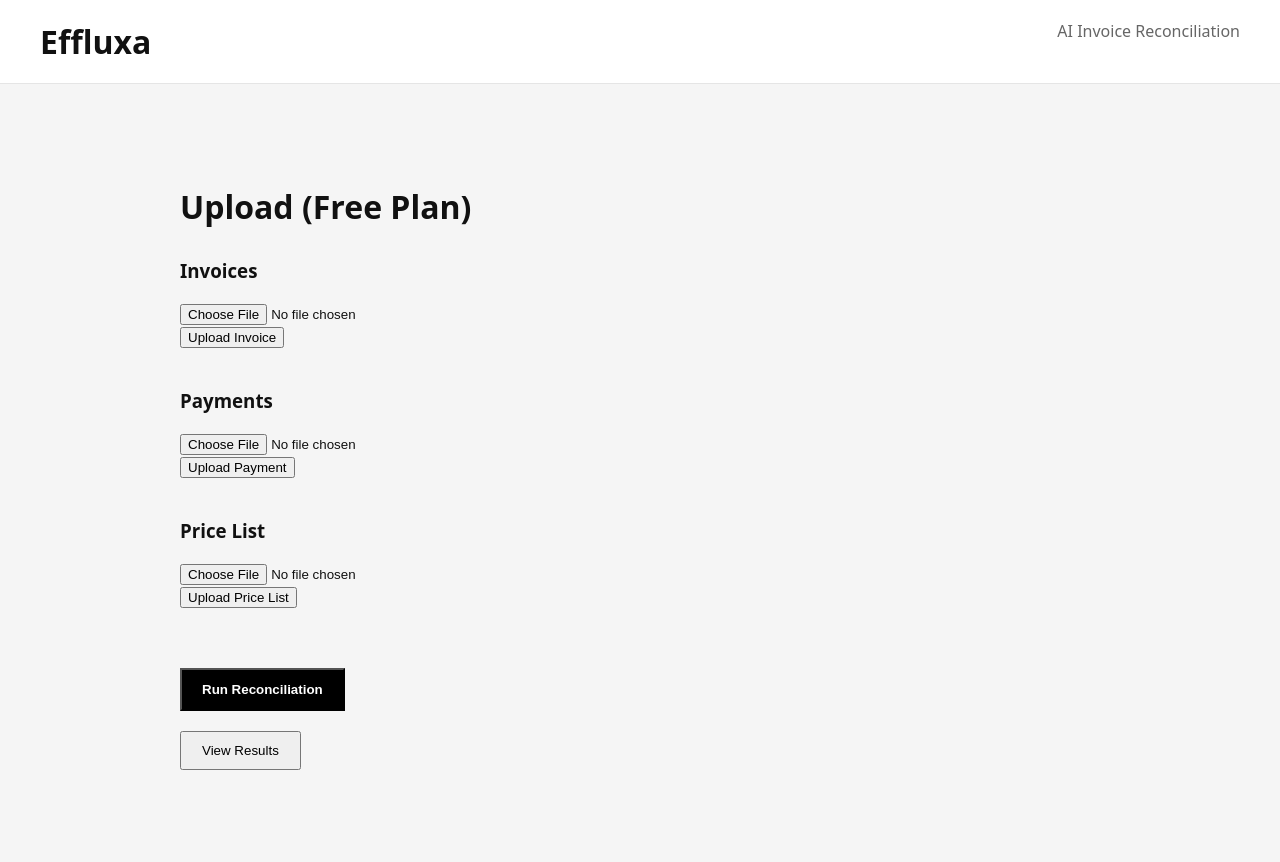
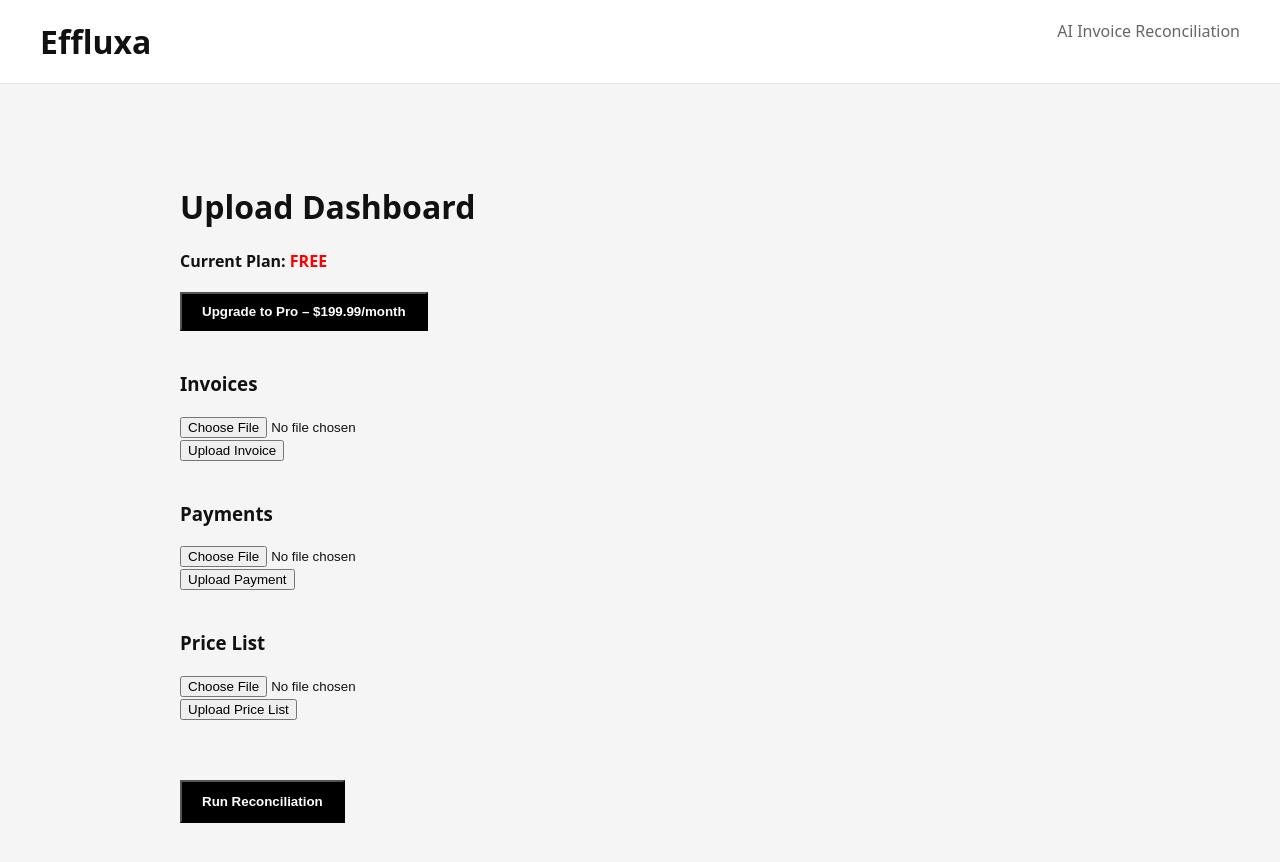
Before and after one commit to boskovasiljevic90/effluxa, a Next.js app: page /app/upload in a window 1280 px wide. Shown: the top 862 px of the page. Built offline with nearby package versions, Linux system fonts and the light colour scheme; no server answers; the database is empty.

Commit message:
add organization status endpoint

```diff
--- /dev/null
+++ b/app/api/organization/status/route.ts
@@ -0,0 +1,17 @@
+import { NextResponse } from "next/server";
+import { prisma } from "@/lib/prisma";
+
+export async function GET() {
+  const org = await prisma.organization.findUnique({
+    where: { id: "demo-org" },
+  });
+
+  if (!org) {
+    return NextResponse.json({ error: "Organization not found" }, { status: 404 });
+  }
+
+  return NextResponse.json({
+    plan: org.plan,
+    subscriptionStatus: org.subscriptionStatus,
+  });
+}
--- a/app/app/upload/page.tsx
+++ b/app/app/upload/page.tsx
@@ -1,22 +1,29 @@
 "use client";
 
-import { useState } from "react";
+import { useState, useEffect } from "react";
 
 export default function UploadPage() {
+  const [plan, setPlan] = useState<string>("free");
+  const [response, setResponse] = useState<any>(null);
+  const [runResponse, setRunResponse] = useState<any>(null);
+
   const [invoiceFile, setInvoiceFile] = useState<File | null>(null);
   const [paymentFile, setPaymentFile] = useState<File | null>(null);
   const [priceFile, setPriceFile] = useState<File | null>(null);
-  const [response, setResponse] = useState<any>(null);
-  const [runResponse, setRunResponse] = useState<any>(null);
+
+  useEffect(() => {
+    fetch("/api/organization/status")
+      .then((res) => res.json())
+      .then((data) => {
+        if (data.plan) setPlan(data.plan);
+      });
+  }, []);
 
   async function upload(kind: string, file: File | null) {
     if (!file) return alert("Select file first");
 
     const formData = new FormData();
     formData.append("file", file);
-
-    // ✅ ADD ORG ID
-    formData.append("orgId", "demo");
 
     const res = await fetch(`/api/upload/${kind}`, {
       method: "POST",
@@ -31,20 +38,56 @@ export default function UploadPage() {
     const res = await fetch("/api/reconcile/run", {
       method: "POST",
       headers: { "Content-Type": "application/json" },
-      body: JSON.stringify({ orgId: "demo" }),
+      body: JSON.stringify({ orgId: "demo-org" }),
     });
 
     const data = await res.json();
     setRunResponse(data);
   }
 
+  async function upgradeToPro() {
+    const res = await fetch("/api/stripe/checkout", {
+      method: "POST",
+      headers: { "Content-Type": "application/json" },
+      body: JSON.stringify({ orgId: "demo-org" }),
+    });
+
+    const data = await res.json();
+    if (data.url) {
+      window.location.href = data.url;
+    }
+  }
+
   return (
     <div style={{ padding: 40 }}>
       <h1 style={{ fontSize: 32, fontWeight: 800 }}>
-        Upload (Free Plan)
+        Upload Dashboard
       </h1>
 
-      <div style={{ marginTop: 30 }}>
+      <div style={{ marginTop: 10, fontWeight: 600 }}>
+        Current Plan:{" "}
+        <span style={{ color: plan === "pro" ? "green" : "red" }}>
+          {plan.toUpperCase()}
+        </span>
+      </div>
+
+      {plan === "free" && (
+        <div style={{ marginTop: 20 }}>
+          <button
+            onClick={upgradeToPro}
+            style={{
+              background: "black",
+              color: "white",
+              padding: "10px 20px",
+              fontWeight: 600,
+            }}
+          >
+            Upgrade to Pro – $199.99/month
+          </button>
+        </div>
+      )}
+
+      <div style={{ marginTop: 40 }}>
         <h3>Invoices</h3>
         <input type="file" onChange={(e) => setInvoiceFile(e.target.files?.[0] || null)} />
         <br />
@@ -91,14 +134,6 @@ export default function UploadPage() {
         </pre>
       )}
 
-      <div style={{ marginTop: 20 }}>
-        <a href="/app/results">
-          <button style={{ padding: "10px 20px" }}>
-            View Results
-          </button>
-        </a>
-      </div>
-
       {response && (
         <pre style={{ marginTop: 40 }}>
           {JSON.stringify(response, null, 2)}
```
